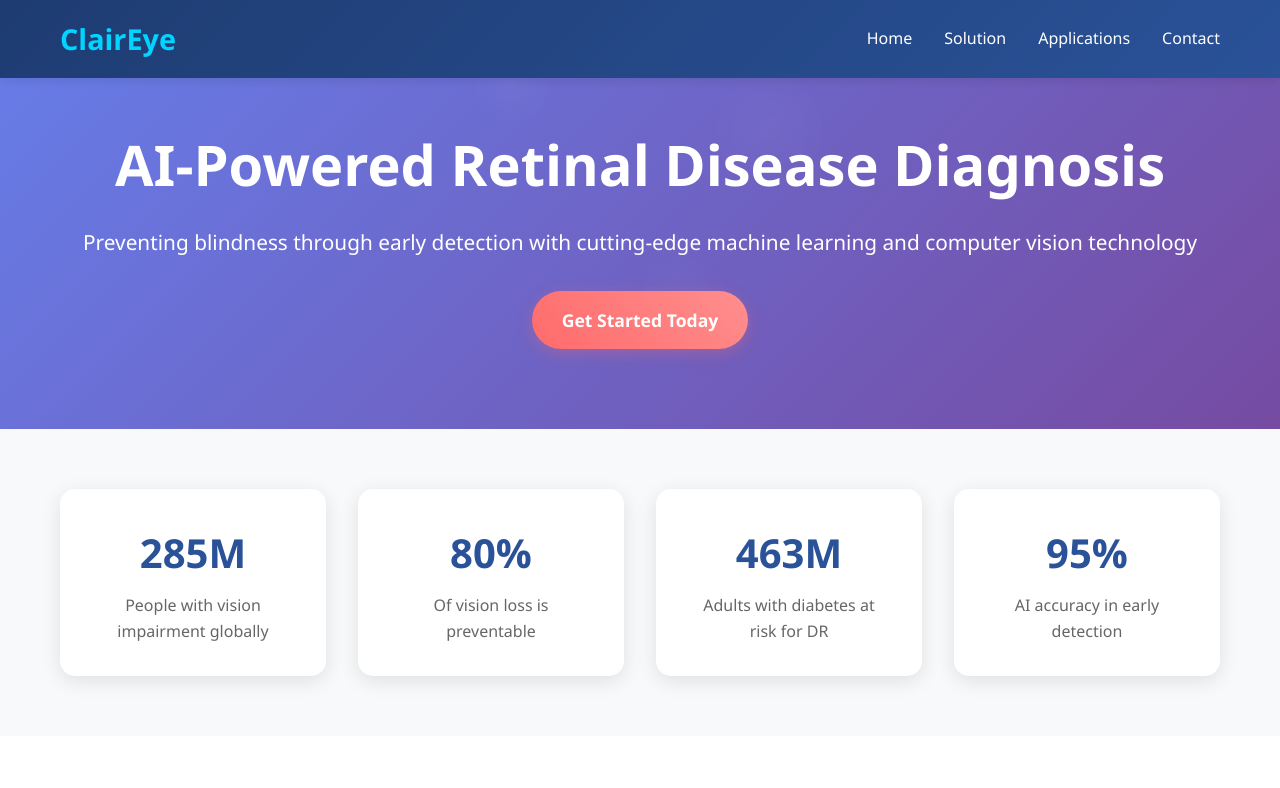
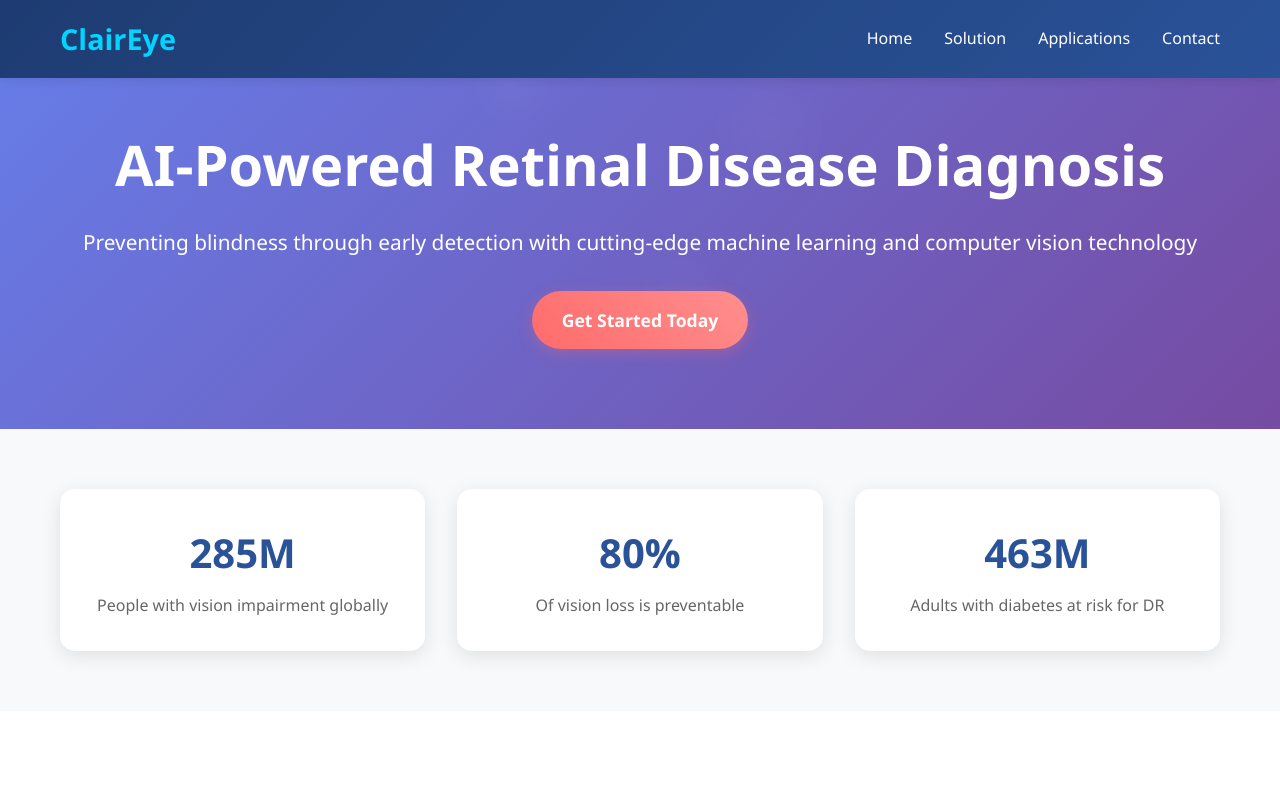
Before and after one commit to LoriyaHarsh/claireyewebpage, a plain HTML site: page index.html in a window 1280 px wide. Shown: the top 788 px of the page. Drawn offline with Linux system fonts and the light colour scheme.

Commit message:
Update index.html
remove_95%acc

```diff
--- a/index.html
+++ b/index.html
@@ -398,10 +398,6 @@
                     <div class="stat-number">463M</div>
                     <div class="stat-label">Adults with diabetes at risk for DR</div>
                 </div>
-                <div class="stat-item fade-in">
-                    <div class="stat-number">95%</div>
-                    <div class="stat-label">AI accuracy in early detection</div>
-                </div>
             </div>
         </div>
     </section>
```
